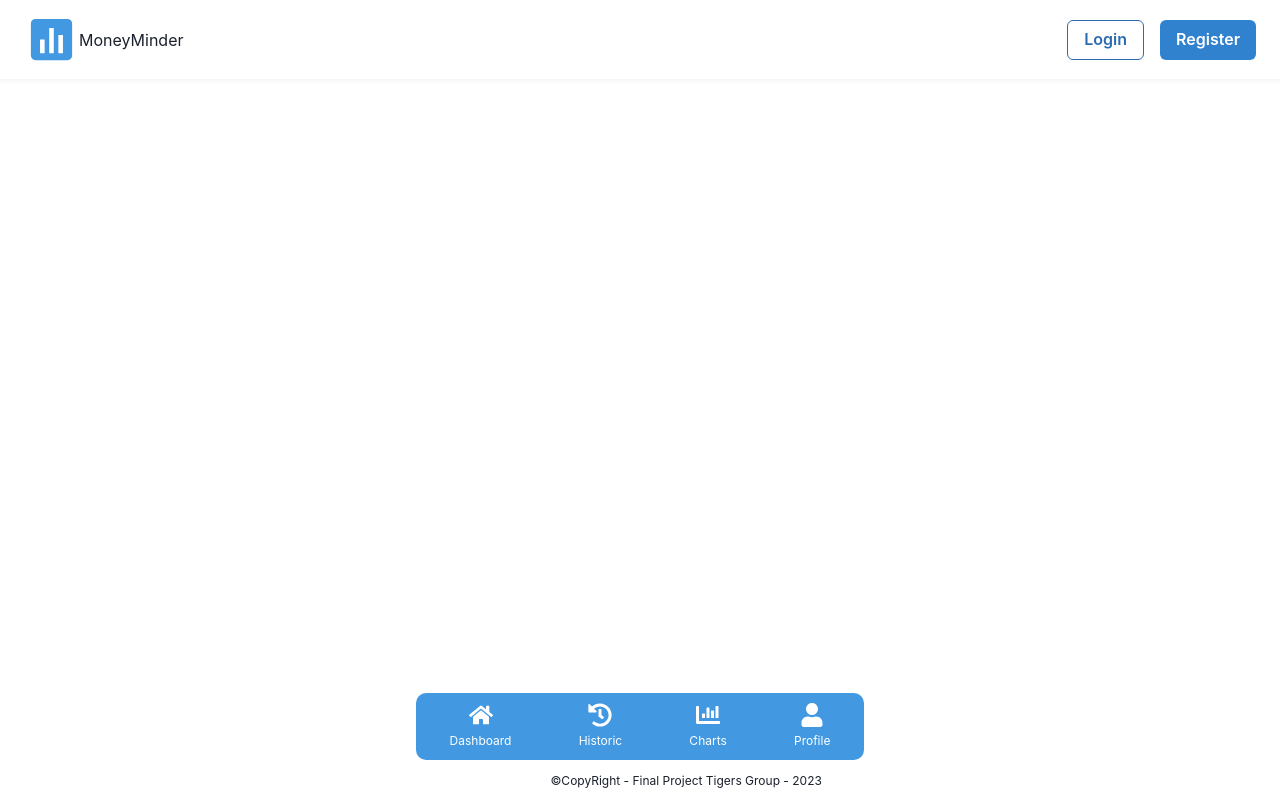
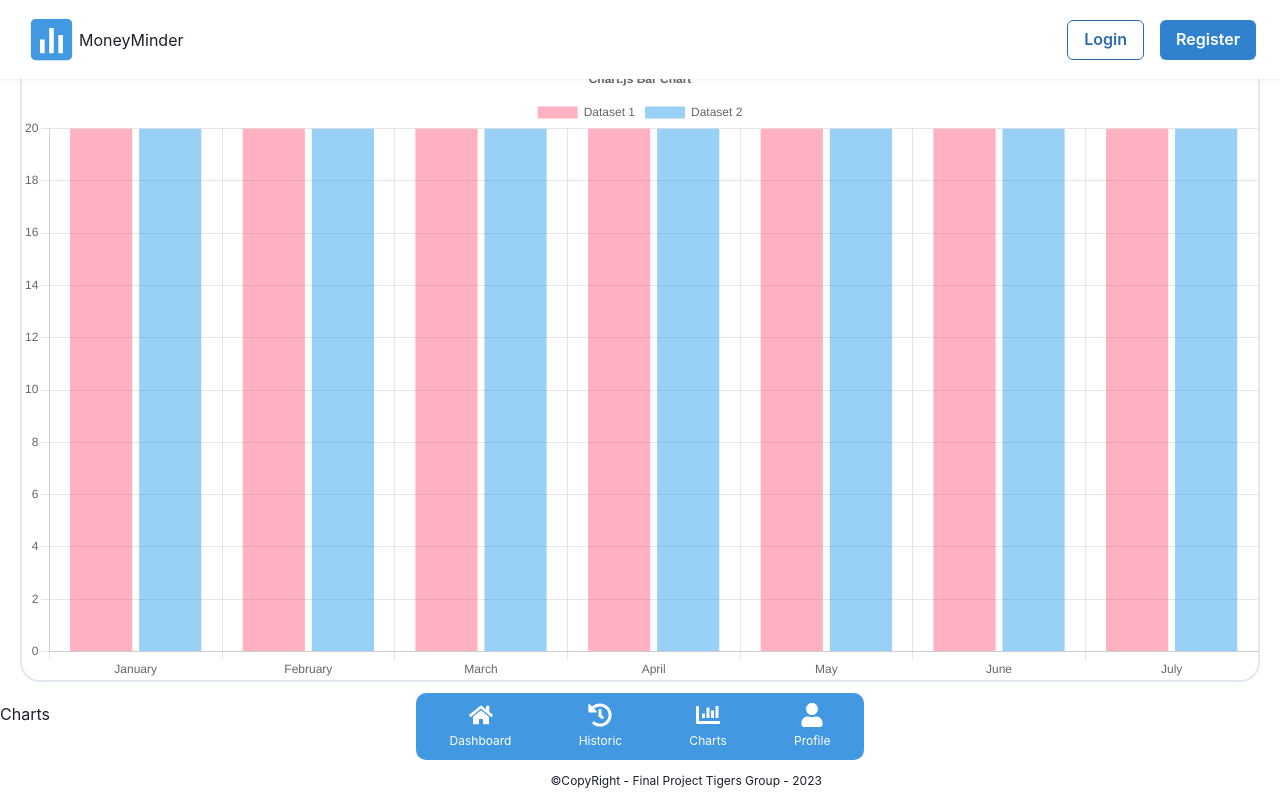
Before and after one commit to codeyourway-bootcamp/tigers-final-project, a React (Vite) app: page /charts in a window 1280 px wide. Built offline with nearby package versions, Linux system fonts and the light colour scheme.

Commit message:
Adicionando o componente na pagina Chart

```diff
--- a/src/Pages/Charts/index.jsx
+++ b/src/Pages/Charts/index.jsx
@@ -1,12 +1,14 @@
 import Navbar from "../../Components/Navbar";
 import BottonNavigate from "../../Components/BottomNavigate";
 import PageContainer from "../../Components/PageContainer";
+import ExpenseBarChart from "../../Components/Charts/ExpensesBarChart";
 
 function Charts() {
   return (
     <div>
       <Navbar isTransparent={false} isLandingPage={false} />
       <PageContainer>
+      <ExpenseBarChart />
         <h1>Charts</h1>
         <BottonNavigate />
       </PageContainer>
```
